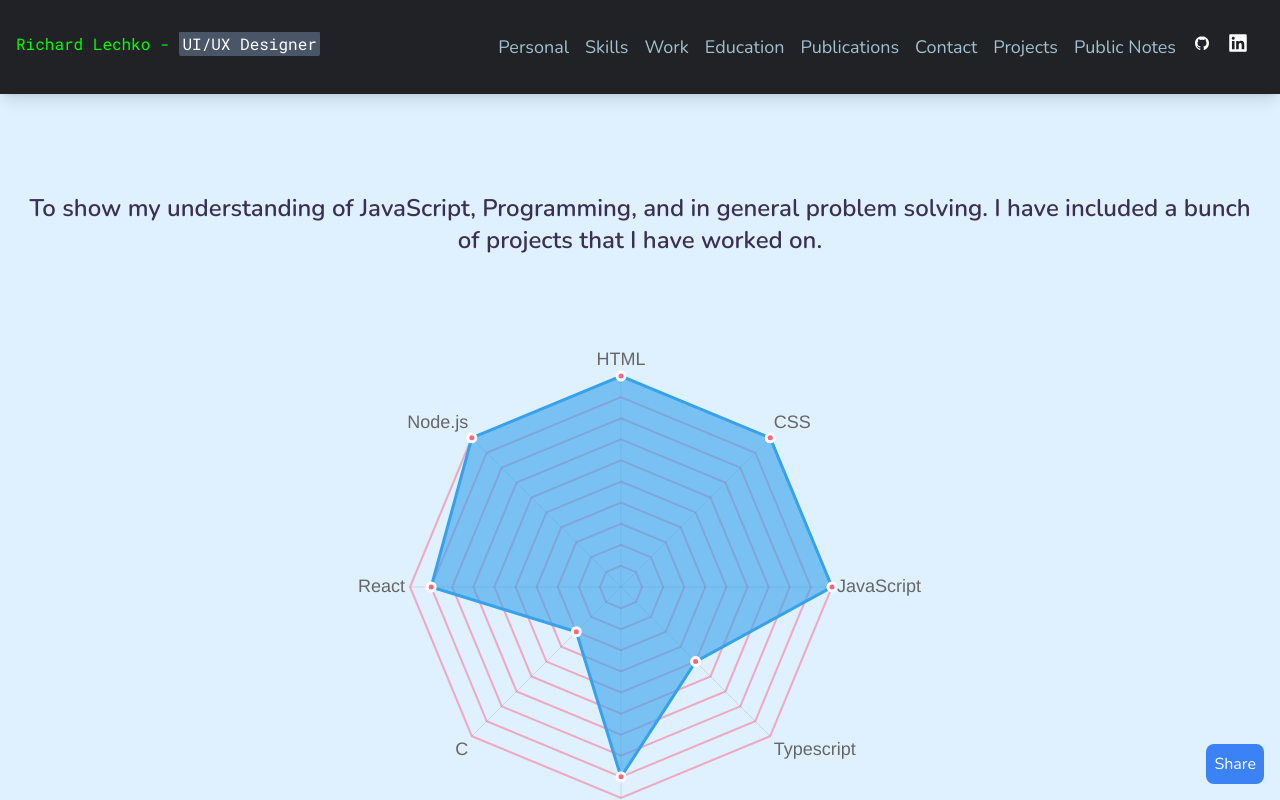
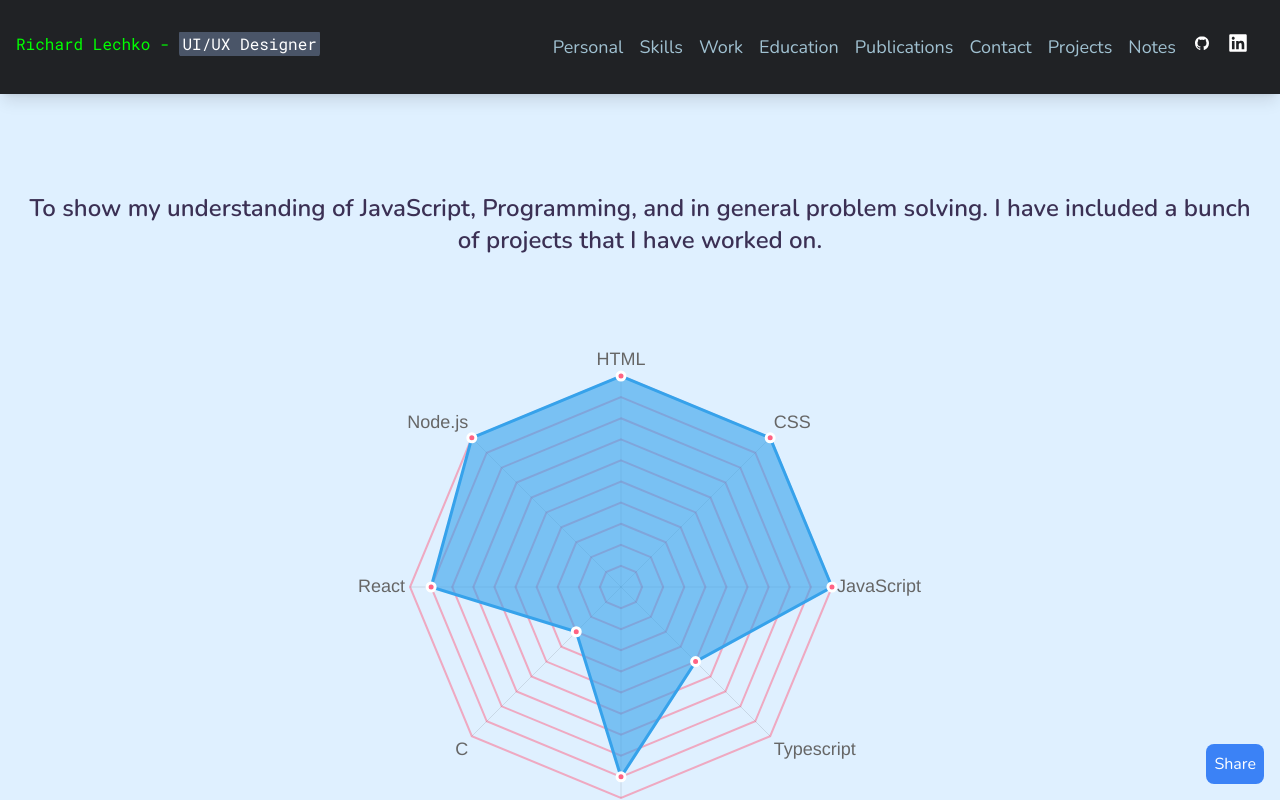
Before and after one commit to RichardLechko/React-Resume, a React (Create React App) app in the folder client/: page /widgets in a window 1280 px wide. Built offline with nearby package versions, Linux system fonts and the light colour scheme.

Commit message:
testing navbar

```diff
--- a/client/src/components/NavBar.js
+++ b/client/src/components/NavBar.js
@@ -179,7 +179,7 @@ const NavBar = ({ refs }) => {
               <NavItemExternal path="/widgets" sectionName="Projects" />
               <NavItemExternal
                 path="https://public-notes-page-react.vercel.app/"
-                sectionName="Public Notes"
+                sectionName="Notes"
                 shouldOpenInNewTab={true}
               />
               <SocialMediaLink
@@ -209,8 +209,8 @@ const NavBar = ({ refs }) => {
             <NavItemExternal path="/contact" sectionName="Contact" />
             <NavItemExternal path="/widgets" sectionName="Projects" />
             <NavItemExternal
-              path="https://example.com"
-              sectionName="Public Notes"
+              path="https://public-notes-page-react.vercel.app/"
+              sectionName="Notes"
               shouldOpenInNewTab={true}
             />
             <div className="flex flex-col max-[1024px]:gap-6">
```
